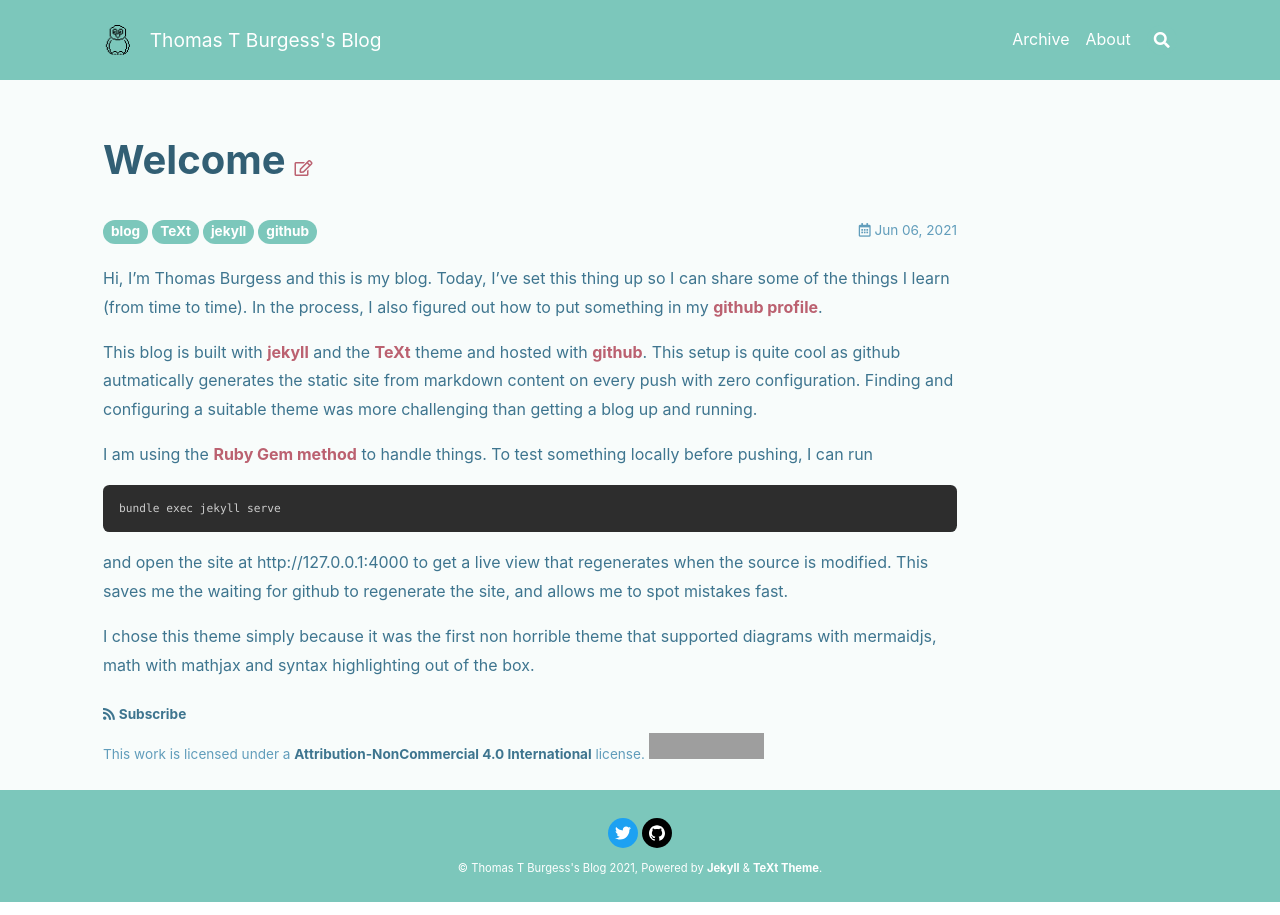
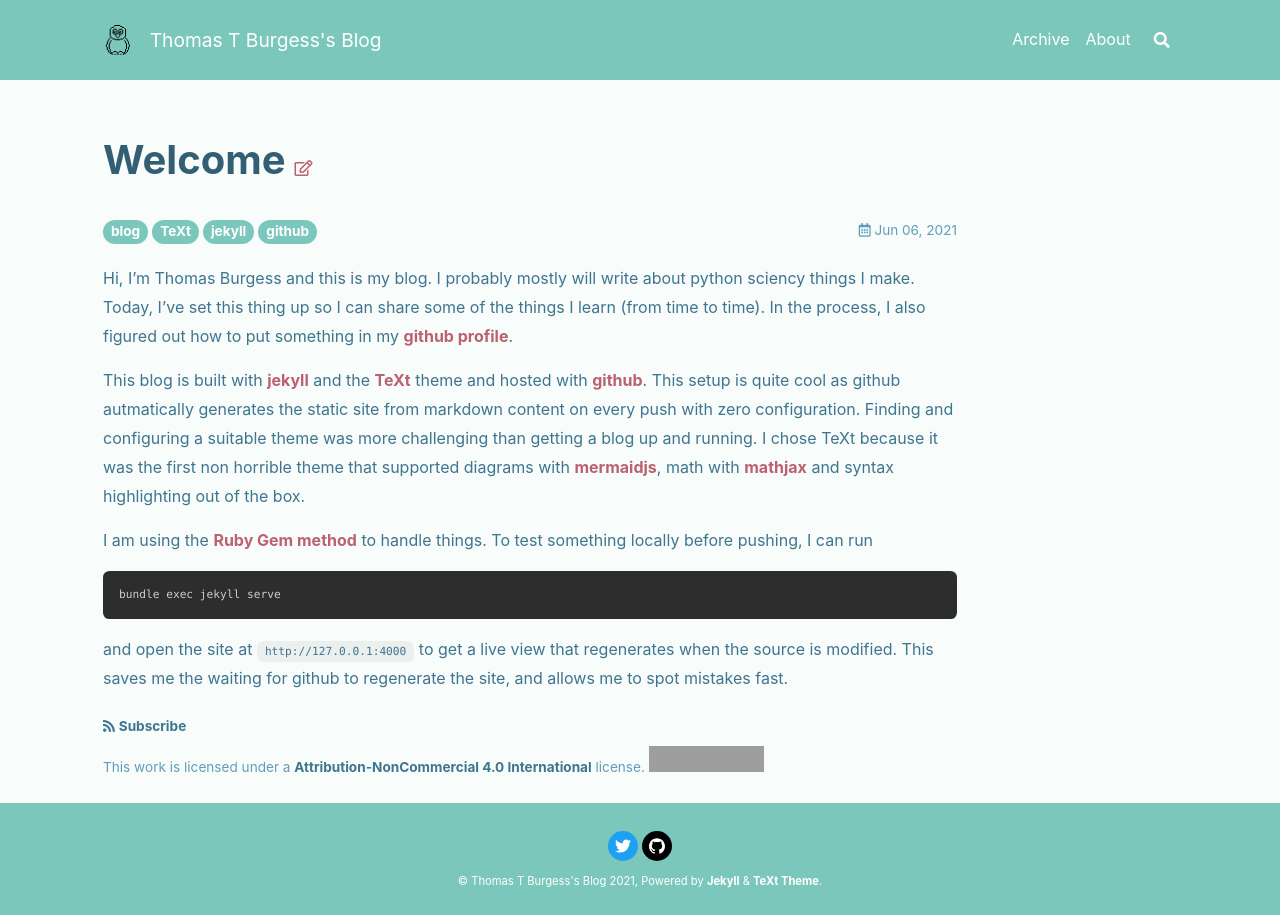
Before and after one commit to thomasburgess/thomasburgess.github.io, a Jekyll site: the page built from _posts/2021-06-06-Welcome-to-my-blog.md, in a window 1280 px wide. Built offline with Jekyll 4.4.1, drawn with Linux system fonts in a browser that asks for light colours; nearby versions of some CDN libraries; grey boxes are pictures that could not be loaded.

Commit message:
Polishing

````diff
--- a/_posts/2021-06-06-Welcome-to-my-blog.md
+++ b/_posts/2021-06-06-Welcome-to-my-blog.md
@@ -4,14 +4,12 @@ comments: true
 tags: [blog, TeXt, jekyll, github]
 ---
 
-Hi, I'm Thomas Burgess and this is my blog. Today, I've set this thing up so I can share some of the things I learn (from time to time). In the process, I also figured out how to put something in my [github profile](https://github.com/thomasburgess).
+Hi, I'm Thomas Burgess and this is my blog. I probably mostly will write about python sciency things I make. Today, I've set this thing up so I can share some of the things I learn (from time to time). In the process, I also figured out how to put something in my [github profile](https://github.com/thomasburgess).
 
-This blog is built with [jekyll](http://jekyllrb.com/) and the [TeXt](https://github.com/kitian616/jekyll-TeXt-theme) theme and hosted with [github](https://github.com/). This setup is quite cool as github autmatically generates the static site from markdown content on every push with zero configuration. Finding and configuring a suitable theme was more challenging than getting a blog up and running.
+This blog is built with [jekyll](http://jekyllrb.com/) and the [TeXt](https://github.com/kitian616/jekyll-TeXt-theme) theme and hosted with [github](https://github.com/). This setup is quite cool as github autmatically generates the static site from markdown content on every push with zero configuration. Finding and configuring a suitable theme was more challenging than getting a blog up and running. I chose TeXt because it was the first non horrible theme that supported diagrams with [mermaidjs](https://mermaid-js.github.io/mermaid/#/), math with [mathjax](https://www.mathjax.org/) and syntax highlighting out of the box.
 
 I am using the [Ruby Gem method](https://tianqi.name/jekyll-TeXt-theme/docs/en/quick-start#ruby-gem-method) to handle things. To test something locally before pushing, I can run
 ```sh
 bundle exec jekyll serve
 ```
-and open the site at http://127.0.0.1:4000 to get a live view that regenerates when the source is modified. This saves me the waiting for github to regenerate the site, and allows me to spot mistakes fast.
-
-I chose this theme simply because it was the first non horrible theme that supported diagrams with mermaidjs, math with mathjax and syntax highlighting out of the box.
+and open the site at `http://127.0.0.1:4000` to get a live view that regenerates when the source is modified. This saves me the waiting for github to regenerate the site, and allows me to spot mistakes fast.
````
Also changed, not shown: about.md (+1 -3 lines).
